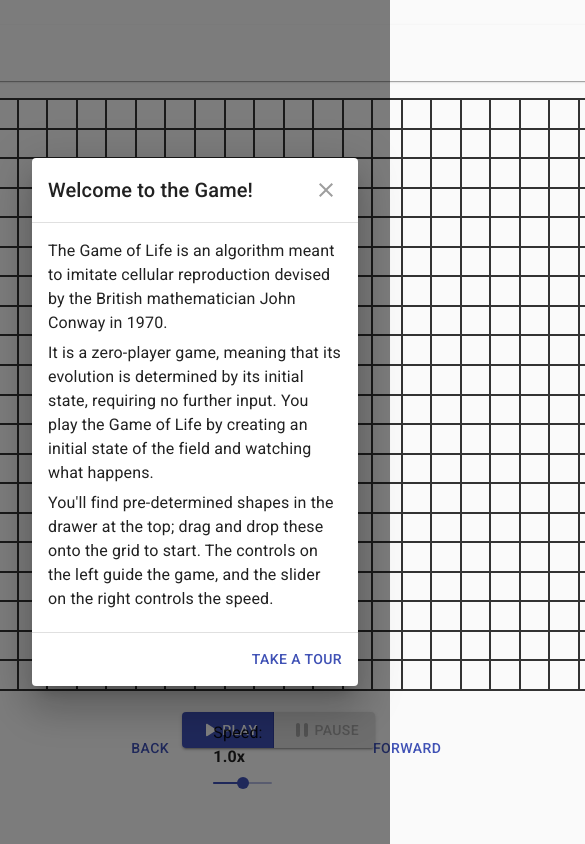
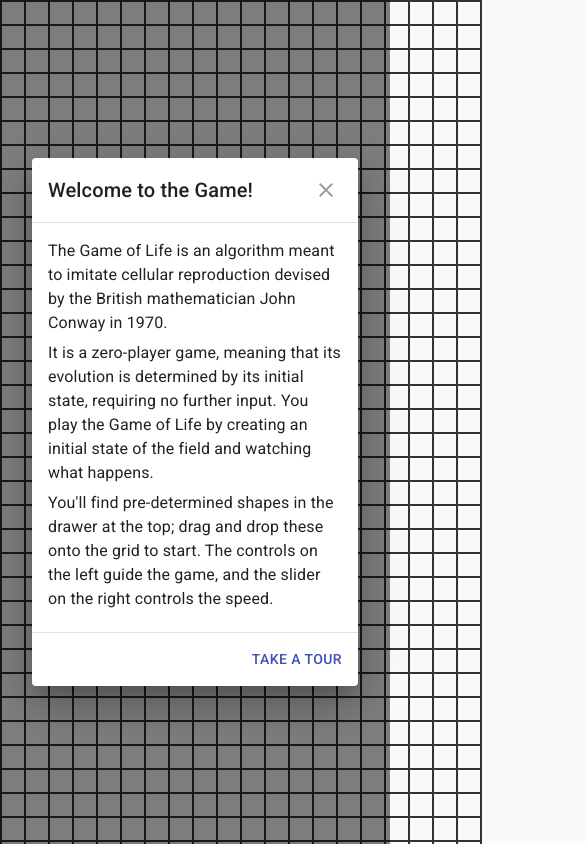
Before and after one commit to afteralec/life, a React (Create React App) app: page / in a window 390 px wide. Shown: the top 844 px of the page, 585 px wide, since content can reach past the window. Built offline with nearby package versions, Linux system fonts and the light colour scheme.

Commit message:
starts mobile responsive with basic media queries

```diff
--- a/src/App.jsx
+++ b/src/App.jsx
@@ -1,6 +1,7 @@
 import React, { useState, useEffect } from "react";
 
-// Material UI Component imports
+// Material UI imports
+import useMediaQuery from "@material-ui/core/useMediaQuery";
 import CssBaseline from "@material-ui/core/CssBaseline";
 
 // App Component imports
@@ -35,6 +36,8 @@ export default function App() {
     [welcomeOpen, setWelcomeOpen] = useState(true),
     [snackbar, setSnackbar] = useState({}),
     [tourStep, setTourStep] = useState(0);
+
+  const mobile = useMediaQuery("(max-width: 1023px)");
 
   // Play the game
   useEffect(() => {
@@ -211,11 +214,13 @@ export default function App() {
       />
       <div
         style={{
-          marginTop: "3vh",
+          marginTop: mobile ? "0" : "3vh",
           display: "flex",
           flexDirection: "column",
           alignItems: "center",
-          cursor: dragging ? "grabbing" : "auto"
+          cursor: dragging ? "grabbing" : "auto",
+          overflow: mobile ? "hidden" : "",
+          position: mobile ? "fixed" : ""
         }}
         // Tracking the state of the mouse globally
         onMouseDown={() => {
--- a/src/components/Controls.jsx
+++ b/src/components/Controls.jsx
@@ -1,6 +1,7 @@
 import React, { useState, useEffect } from "react";
 
-// Material UI component imports
+// Material UI imports
+import useMediaQuery from "@material-ui/core/useMediaQuery";
 import Button from "@material-ui/core/Button";
 import ButtonGroup from "@material-ui/core/ButtonGroup";
 import Typography from "@material-ui/core/Typography";
@@ -76,6 +77,11 @@ export default function Controls({
     setTimeStep(1350 - sliderValue * 10);
     if (tour.slider) setTourStep((tourStep) => tourStep + 1);
   }
+
+  // Hide this set of controls on mobile
+  const mobile = useMediaQuery("(max-width: 1023px)");
+
+  if (mobile) return <></>;
 
   return (
     <div
--- a/src/components/Grid.jsx
+++ b/src/components/Grid.jsx
@@ -1,4 +1,7 @@
 import React from "react";
+
+// Material UI imports
+import useMediaQuery from "@material-ui/core/useMediaQuery";
 
 // App Component imports
 import GridCell from "./GridCell";
@@ -17,11 +20,14 @@ export default function Grid({
   tour,
   mouseDown
 }) {
+  const mobile = useMediaQuery("(max-width: 1023px)"),
+    portrait = useMediaQuery("(orientation: portrait)");
+
   return (
     <div
       style={{
         display: "flex",
-        flexDirection: "column",
+        flexDirection: mobile && portrait ? "row" : "column",
         border: "0.5px solid #333",
 
         // Animation for during the appropriate step of the tour
@@ -30,7 +36,13 @@ export default function Grid({
       }}
     >
       {grid.map((row, index) => (
-        <div key={index} style={{ display: "flex" }}>
+        <div
+          key={index}
+          style={{
+            display: "flex",
+            flexDirection: mobile && portrait ? "column" : "row"
+          }}
+        >
           {row.map((cell) => (
             <GridCell
               // Render a Cell component for each Cell object in the grid
--- a/src/components/GridCell.jsx
+++ b/src/components/GridCell.jsx
@@ -1,4 +1,7 @@
 import React from "react";
+
+// Material UI imports
+import useMediaQuery from "@material-ui/core/useMediaQuery";
 
 // App helper functin imports
 import cellStyles from "../helpers/cellStyles";
@@ -20,6 +23,11 @@ export default function GridCell({
   dropShape,
   mouseDown
 }) {
+  const mobile = useMediaQuery("(max-width: 1023px)");
+
+  const cellSize = mobile ? "24px" : "3.5vh",
+    innerCellSize = mobile ? "23px" : "3.25px";
+
   return (
     <div
       onMouseUp={() => {
@@ -36,11 +44,11 @@ export default function GridCell({
         if (row === hoverPoint.row && col === hoverPoint.col) return;
         setHoverPoint({ row, col });
       }}
-      onDrop={(event) => event.preventDefault()}
+      //onDrop={(event) => event.preventDefault()}
       onMouseDown={() => toggleActive(id)}
       style={{
-        height: "3.5vh",
-        width: "3.5vh",
+        height: cellSize,
+        width: cellSize,
         display: "flex",
         flexDirection: "column",
         border: "0.5px solid #333"
@@ -48,8 +56,8 @@ export default function GridCell({
     >
       <div
         style={{
-          height: "3.25vh",
-          width: "3.25vh",
+          height: innerCellSize,
+          width: innerCellSize,
           borderRadius: "100%",
           ...cellStyles(hovered, active, wasActive)
         }}
--- a/src/components/ShapesAccordion.jsx
+++ b/src/components/ShapesAccordion.jsx
@@ -1,6 +1,7 @@
 import React from "react";
 
-// Material UI Components
+// Material UI Imports
+import useMediaQuery from "@material-ui/core/useMediaQuery";
 import Accordion from "@material-ui/core/Accordion";
 import AccordionSummary from "@material-ui/core/AccordionSummary";
 import Typography from "@material-ui/core/Typography";
@@ -14,6 +15,10 @@ export default function ShapesAccordion({
   tour,
   setTourStep
 }) {
+  const mobile = useMediaQuery("(max-width: 1023px)");
+
+  if (mobile) return <></>;
+
   return (
     <Accordion
       style={{
```
